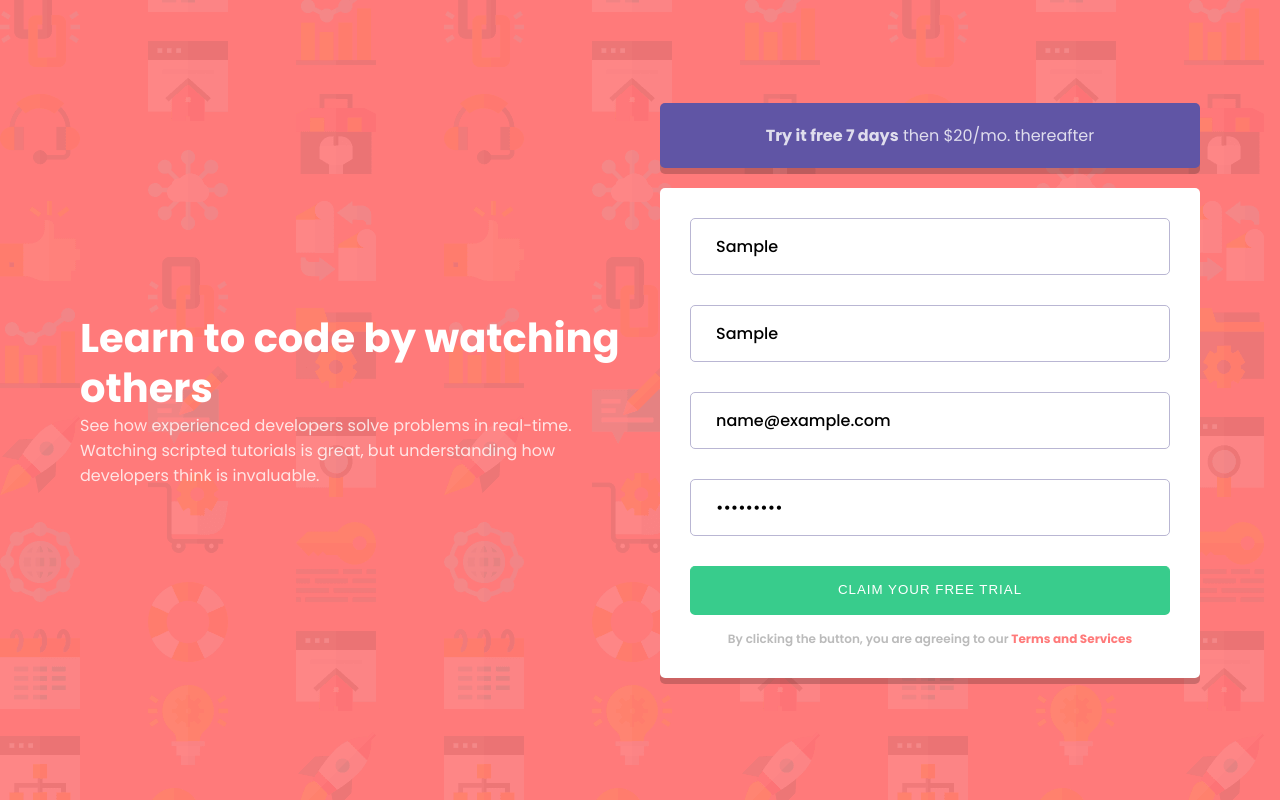
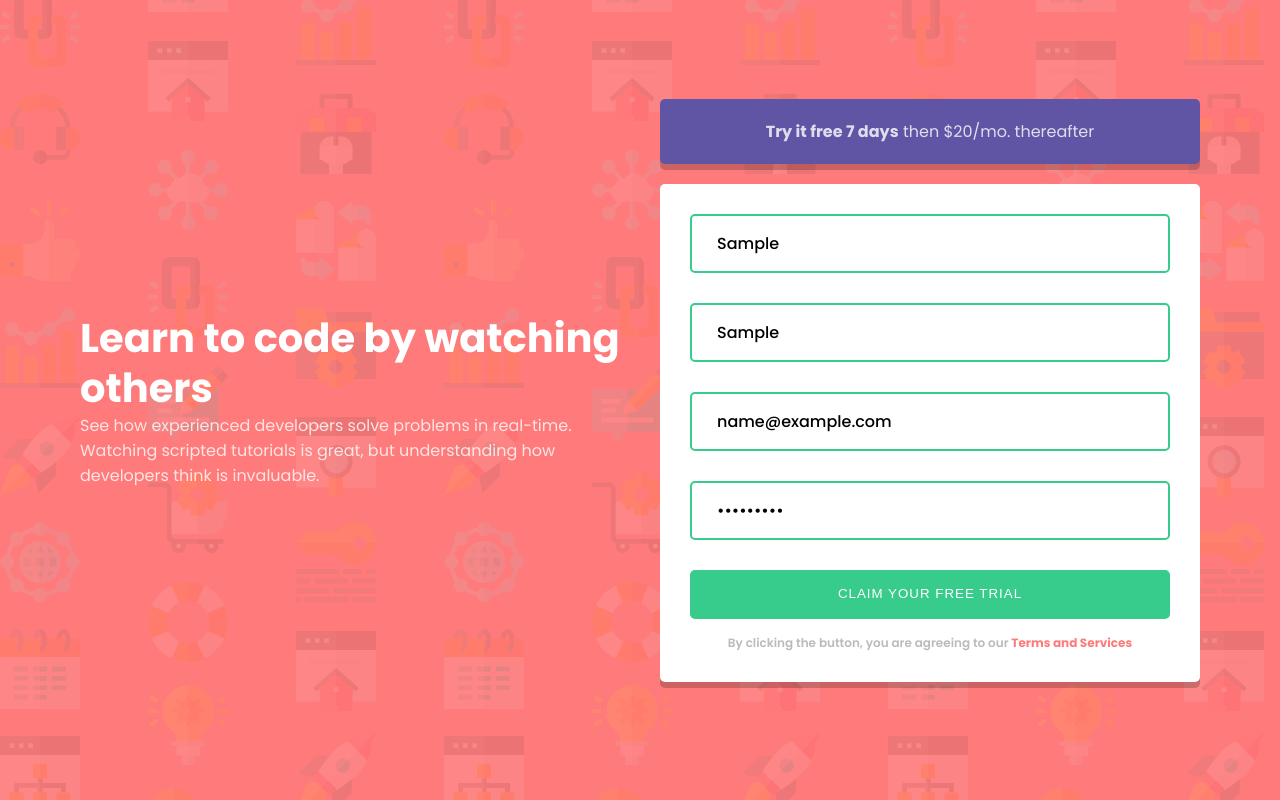
Before and after one commit to Frontendmentor-Gautham/Intro-Component-with-sign-up, a plain HTML site: page index.html in a window 1280 px wide. Both pictures are taken after typing "Sample", "Sample", "name@example.com", "Sample123" into the empty fields and a click on the button "CLAIM YOUR FREE TRIAL". Drawn offline with Linux system fonts and the light colour scheme.

Commit message:
updated css code

```diff
--- a/style/style.css
+++ b/style/style.css
@@ -136,6 +136,10 @@ button:hover{
     letter-spacing: 1px;
 }
 
+.success{
+    border: 2px solid var(--Green);
+}
+
 
 small{
     display: block;
```
